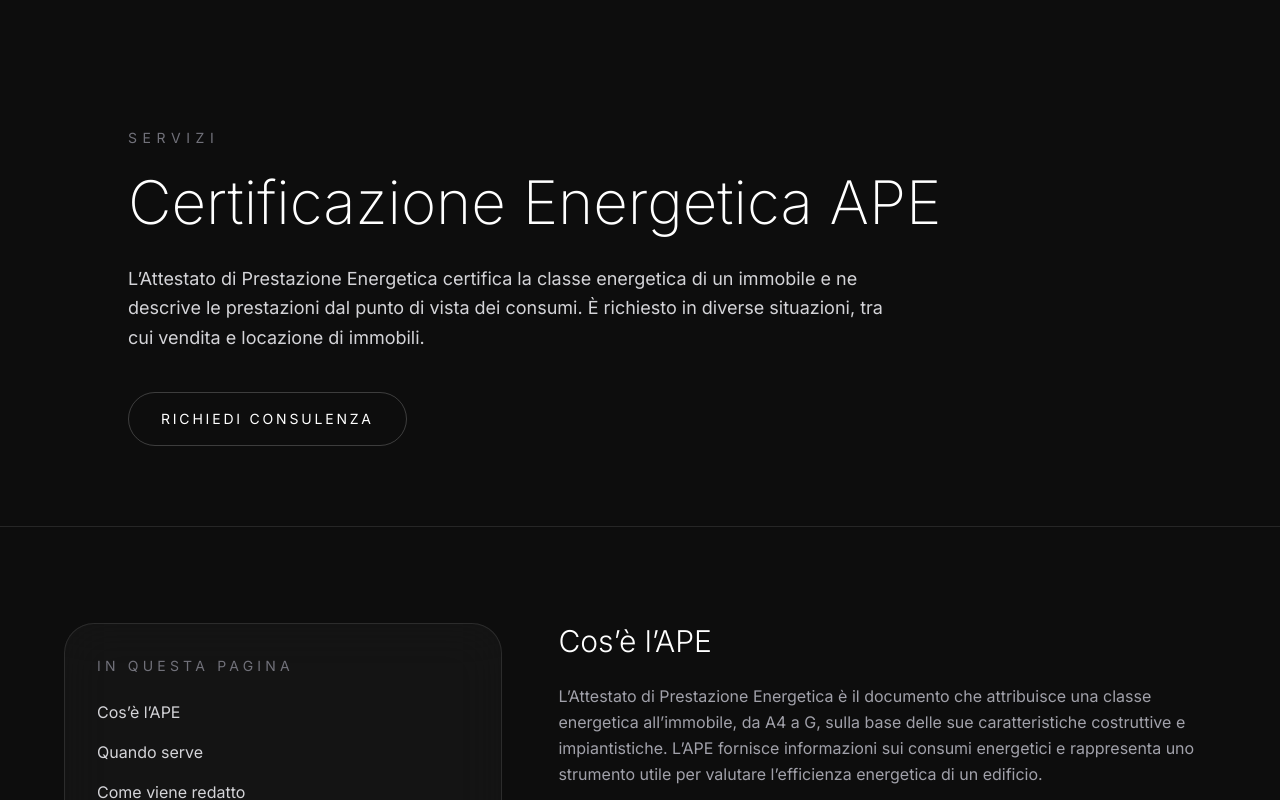
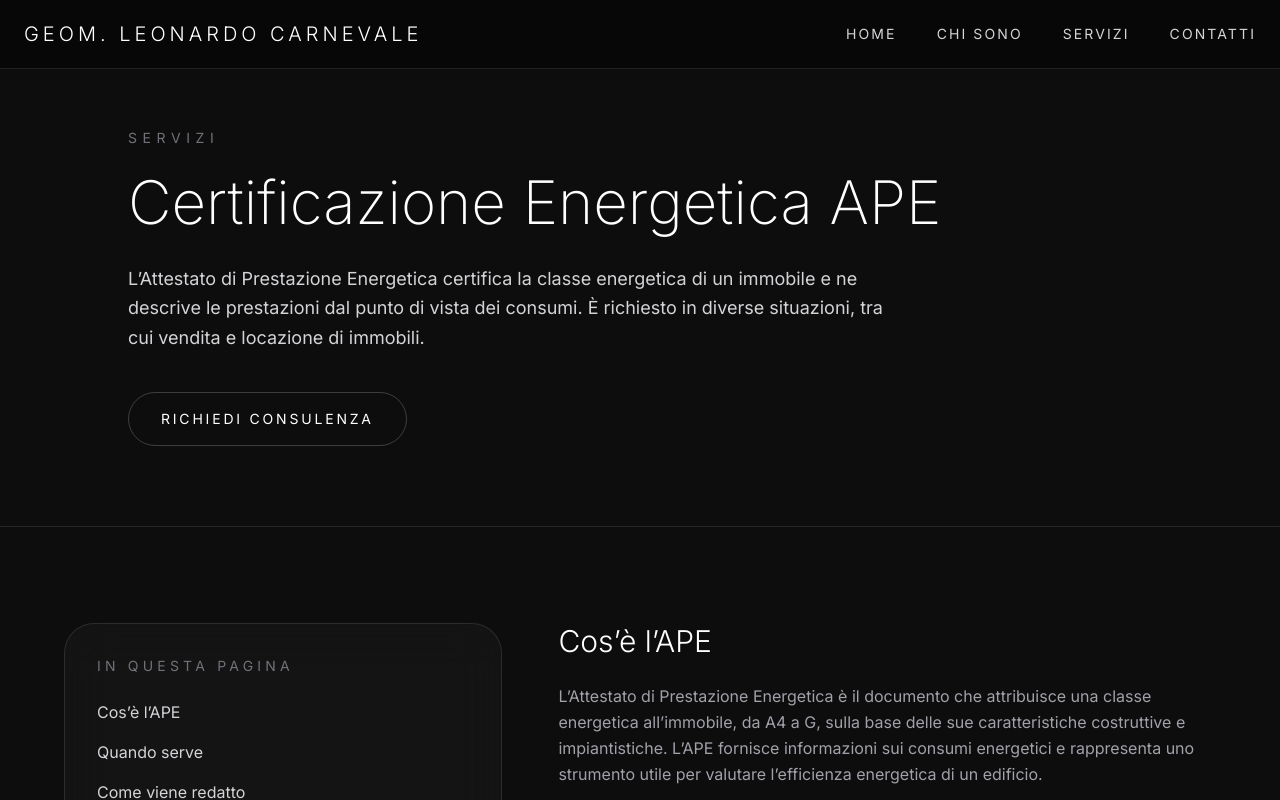
Before and after one commit to GeometraCarnevale/geometracarnevale-v2, a Next.js app: page /certificazione-energetica-ape in a window 1280 px wide. Shown: the top 800 px of the page. Built offline with nearby package versions, Linux system fonts and the light colour scheme.

Commit message:
Update page.tsx

```diff
--- a/app/certificazione-energetica-ape/page.tsx
+++ b/app/certificazione-energetica-ape/page.tsx
@@ -9,6 +9,30 @@ export const metadata = {
 export default function ApePage() {
   return (
     <main className="min-h-screen bg-[#0d0d0d] text-white">
+      <header className="fixed left-0 top-0 z-40 w-full border-b border-white/10 bg-black/40 backdrop-blur-xl">
+  <div className="mx-auto flex max-w-7xl items-center justify-between px-6 py-5">
+    <Link href="/#home" className="group flex items-center gap-4">
+      <span className="text-lg font-light uppercase tracking-[0.2em] transition duration-300 group-hover:text-zinc-300 md:text-xl">
+        Geom. Leonardo Carnevale
+      </span>
+    </Link>
+
+    <nav className="hidden items-center gap-10 text-sm uppercase tracking-[0.15em] text-zinc-300 md:flex">
+      <Link href="/" className="hover:text-white">
+        Home
+      </Link>
+      <Link href="/#chi-sono" className="hover:text-white">
+        Chi sono
+      </Link>
+      <Link href="/#servizi" className="hover:text-white">
+        Servizi
+      </Link>
+      <Link href="/#contatti" className="hover:text-white">
+        Contatti
+      </Link>
+    </nav>
+  </div>
+</header>
       <section className="px-6 pt-32 pb-20 border-b border-white/10">
         <div className="mx-auto max-w-5xl">
           <p className="mb-6 text-sm uppercase tracking-[0.4em] text-zinc-500">
```
